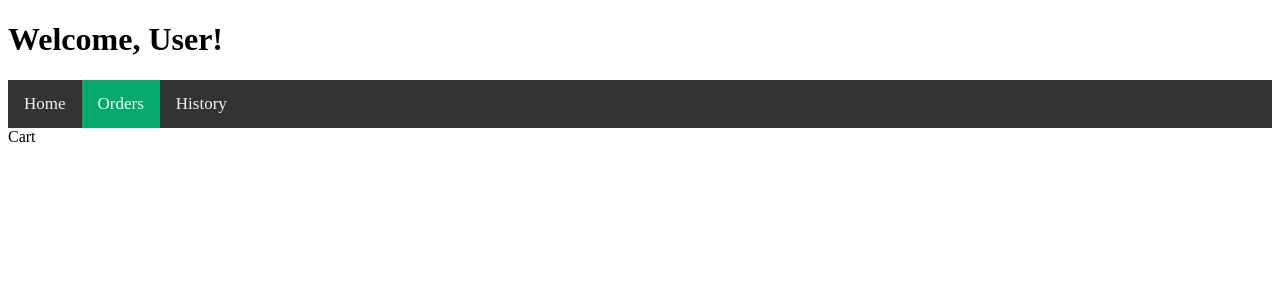
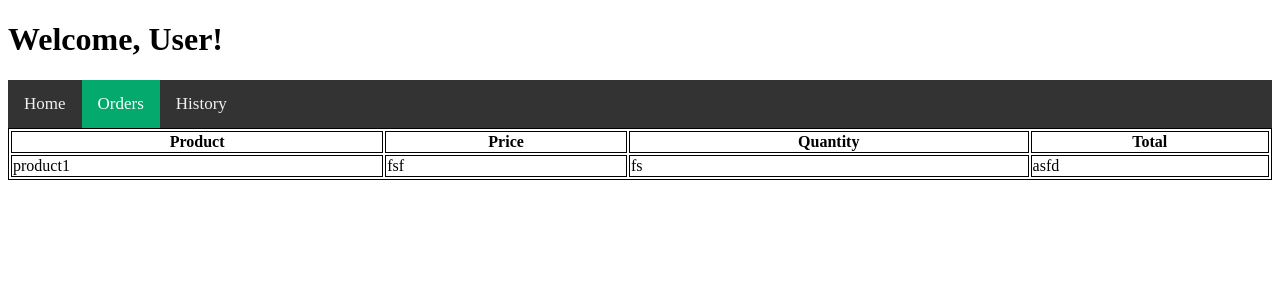
Before and after one commit to Jonathan-Bryant19/food-mood, a React (Create React App) app: page /cart in a window 1280 px wide. Shown: the top 300 px of the page. Built offline with nearby package versions, Linux system fonts and the light colour scheme.

Commit message:
added Table

```diff
--- a/src/components/Cart.js
+++ b/src/components/Cart.js
@@ -2,8 +2,28 @@ import React from 'react'
 
 function Cart() {
   return (
-    <div>Cart</div>
+    <div>
+      <table style={{width:'100%' }}>
+        <tr>
+          <th>Product </th>
+          <th>Price </th>
+          <th>Quantity </th>
+          <th>Total </th>
+        </tr>
+        <tr>
+          <td> product1  </td>
+          <td> fsf</td>
+          <td>fs  </td>
+          <td>asfd  </td>
+
+        </tr>
+
+
+      </table>
+    </div>
   )
 }
 
+
+
 export default Cart
--- a/src/index.css
+++ b/src/index.css
@@ -59,3 +59,9 @@ body {
   width: auto;
   height: auto;
 }
+
+table, th, td {
+  border: 1px solid black
+
+
+}
```
Also changed, not shown: 1 other file (tests, documents, lock files or other folders).
